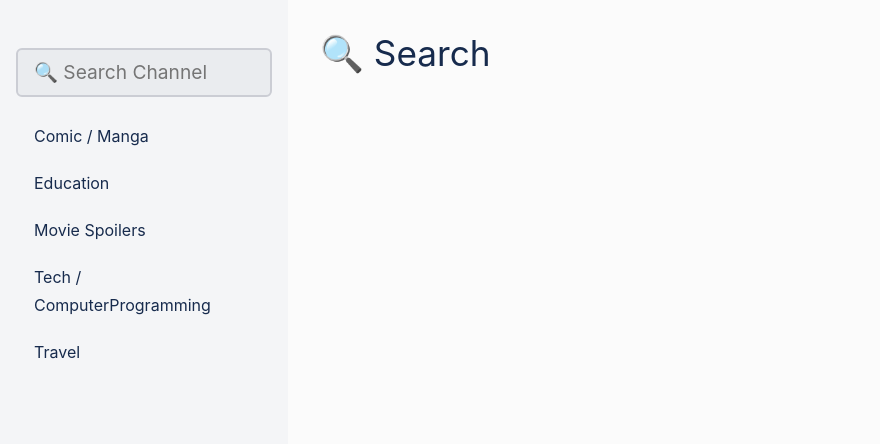
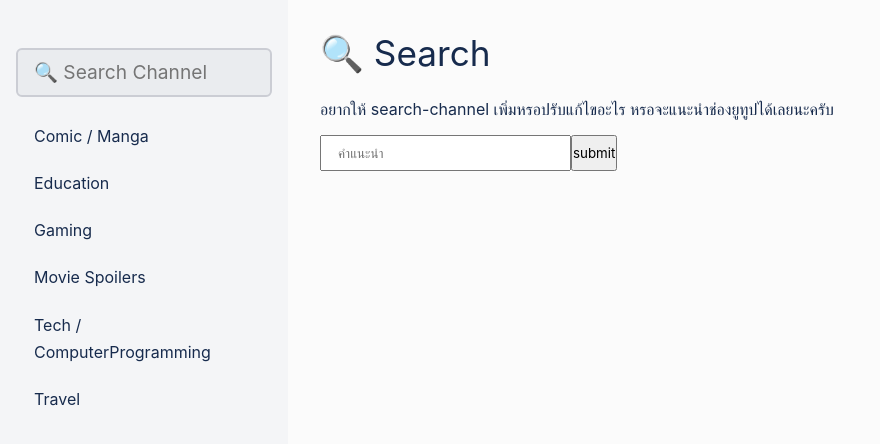
Before and after one commit to nathachai13011997/search-channel, a React (Create React App) app: page /content/cc in a window 1280 px wide. Shown: the top 444 px of the page, without its empty margins (0-880 px from the left). Built offline with nearby package versions, Linux system fonts and the light colour scheme.

Commit message:
search-channel
gaming

```diff
--- a/src/App.jsx
+++ b/src/App.jsx
@@ -3,6 +3,7 @@ import ErrorPage from "./components/errorPage/ErrorPage.jsx";
 import Layout from "./layout/Index.jsx";
 import Contents from "./components/contents/Contents.jsx";
 import Search from "./components/search/Search.jsx";
+import Advice from "./components/advice/Advice.jsx";
 
 import "./App.sass";
 
@@ -20,6 +21,10 @@ const router = createBrowserRouter([
         path: "content/:contactId",
         element: <Contents />,
       },
+      {
+        path: "content/advice",
+        element: <Advice />,
+      },
     ],
   },
 ]);
--- /dev/null
+++ b/src/components/advice/Advice.jsx
@@ -0,0 +1,9 @@
+import React from 'react'
+
+const Advice = () => {
+  return (
+    <div>Advice</div>
+  )
+}
+
+export default Advice
--- a/src/components/contents/Contents.jsx
+++ b/src/components/contents/Contents.jsx
@@ -1,6 +1,14 @@
-import React from "react";
+import React, { useRef, useState } from "react";
 import { useParams } from "react-router-dom";
-import { lists, tech, movieSpoilers, comic, education, travel } from "../../data/channel";
+import {
+  lists,
+  tech,
+  movieSpoilers,
+  comic,
+  education,
+  travel,
+  gaming,
+} from "../../data/channel";
 import "./Contents.sass";
 import { BsYoutube } from "react-icons/bs";
 
@@ -22,23 +30,55 @@ const showContent = (contactId, name) => {
     return movieSpoilers;
   } else if (contactId?.toString() === "cm") {
     return comic;
-  }else if(contactId?.toString() === "ed"){
-    return education
-  }else if(contactId?.toString() === "tr"){
-    return travel
+  } else if (contactId?.toString() === "ed") {
+    return education;
+  } else if (contactId?.toString() === "tr") {
+    return travel;
+  } else if (contactId?.toString() === "ga") {
+    return gaming;
   }
   return [];
 };
 
+const test = [];
+
 const Contents = () => {
   const { contactId, name } = useParams();
+  const dataInput = useRef(null);
+  // const [dataAdvice, setDataAdvice] = useState([])
   const dataLists = showContent(contactId, name).sort((a, b) =>
     a?.name.toLowerCase() > b?.name.toLowerCase() ? 1 : -1
   );
+
+  const handleSubmit = (e) => {
+    const data = dataInput?.current?.value;
+    console.log("data: ", data);
+    test.push(data);
+  };
+
   return (
     <main className="container">
       <div className="p3">
         <h1 className="main">{showTitle(contactId) || "🔍 Search"}</h1>
+        {contactId === "cc" && (
+          <>
+            <p className="main">
+              อยากให้ search-channel เพิ่มหรอปรับแก้ไขอะไร
+              หรอจะแนะนำช่องยูทูปได้เลยนะครับ
+            </p>
+            <div style={{ display: "flex" }}>
+              <input
+                className="px2 py1"
+                placeholder="คำแนะนำ"
+                ref={dataInput}
+              />
+              <button onClick={handleSubmit}>submit</button>
+            </div>
+            {test.map((v) => (
+              <p>{v}</p>
+            ))}
+          </>
+        )}
         {(contactId === "search" || name) && (
           <h2 style={{ marginRight: ".5rem" }}>
             {name?.length >= 3
@@ -46,8 +86,7 @@ const Contents = () => {
               : "Please enter at least 3 characters to search..."}
           </h2>
         )}
-        {
-          dataLists.length > 0 && (
+        {dataLists.length > 0 && (
           <div style={{ display: "flex", alignItems: "center" }}>
             <h2 style={{ marginRight: ".5rem" }}>Channel YouTube</h2>
             <BsYoutube
@@ -58,8 +97,7 @@ const Contents = () => {
               }}
             />
           </div>
-          )
-        }
+        )}
         <div className="contents">
           {dataLists?.map((e, i) => (
             <a className="item" href={`${e.url}`} target={"_blank"} key={i}>
--- a/src/data/channel.js
+++ b/src/data/channel.js
@@ -4,6 +4,8 @@ const lists = [
     { id: "cm", title: "Comic / Manga" },
     { id: "ed", title: "Education" },
     { id: "tr", title: "Travel" },
+    { id: "ga", title: "Gaming" },
+    // { id: "cc", title: "คำแนะนำ" },
   ];
 
 
@@ -202,6 +204,11 @@ const tech = [
         img: "https://yt3.googleusercontent.com/ytc/AL5GRJXev2NIsDYSbxtF7rhC4IaUr8B6MiGw1B5plnmPug=s176-c-k-c0x00ffffff-no-rj",
         url: "https://www.youtube.com/@BroCodez",
         name: "Bro Code"
+    },
+    {
+        img: "https://yt3.googleusercontent.com/ytc/AL5GRJVTAyqax0AbmlTG7dYf_TG214IRIpVfjI1F7a5w0Q=s176-c-k-c0x00ffffff-no-rj",
+        url: "https://www.youtube.com/@borntodev",
+        name: "BorntoDev"
     },
 ]
 
@@ -547,4 +554,32 @@ const travel = [
     },
 ]
 
-export {lists, tech, movieSpoilers, comic, education, travel }
+const gaming = [
+    {
+        img: "https://yt3.googleusercontent.com/ytc/AL5GRJX67ZFY7ez9NN4pOxU474zQ1lQnZv4KkW35XmHDww=s176-c-k-c0x00ffffff-no-rj",
+        url: "https://www.youtube.com/@Guyngid",
+        name: "กาย หงิด"
+    },
+    {
+        img: "https://yt3.googleusercontent.com/sCm-TfRWlQlEDhZdRz8HWSmKKRQKDdbDn731QlH67Xl1iKgB-B-8eSioJA4a7AJMTSpfsfD1=s176-c-k-c0x00ffffff-no-rj",
+        url: "https://www.youtube.com/@pang3pong",
+        name: "แป้งสามป๋องซาว CH"
+    },
+    {
+        img: "https://yt3.googleusercontent.com/ytc/AL5GRJWPlCU2WA2ljfAnJkL1DxaNIk4lHvzZx8kiyj0Jtg=s176-c-k-c0x00ffffff-no-rj",
+        url: "https://www.youtube.com/@kritngi",
+        name: "กิต งายย"
+    },
+    {
+        img: "https://yt3.googleusercontent.com/ytc/AL5GRJXGZwnxxy_nt4JneOr8NUcqX6a-Lsdu74Jdlg0wmw=s176-c-k-c0x00ffffff-no-rj",
+        url: "https://www.youtube.com/@HEARTROCK",
+        name: "HEARTROCKER"
+    },
+    {
+        img: "https://yt3.googleusercontent.com/t7TpW1MxcZZSUAnYxsieSzmc1ZNvu9F1KGaDhd1n8cAzzDnQqA2UcqjrNH3ToXRR0tvWE1WD=s176-c-k-c0x00ffffff-no-rj",
+        url: "https://www.youtube.com/@chickenv7276",
+        name: "Chicken V"
+    },
+]
+
+export {lists, tech, movieSpoilers, comic, education, travel, gaming }
--- a/src/layout/sidebar/Sidebar.jsx
+++ b/src/layout/sidebar/Sidebar.jsx
@@ -1,6 +1,6 @@
-import React, { useState } from 'react'
+import React, { useState } from "react";
 import { Link, useParams, useNavigate } from "react-router-dom";
-import { lists } from '../../data/channel'
+import { lists } from "../../data/channel";
 import "./Sidebar.sass";
 
 // const list = [
@@ -13,23 +13,37 @@ import "./Sidebar.sass";
 const Sidebar = () => {
   const { contactId } = useParams();
   const navigate = useNavigate();
-  const [action, setAction] = useState(false)
+  const [action, setAction] = useState(false);
 
   const handleInputSearch = (e) => {
-    e?.target?.value ? navigate(`content/search/${e?.target?.value}`) : navigate(`content/search`)
-    setAction(false)
-  }
+    e?.target?.value
+      ? navigate(`content/search/${e?.target?.value}`)
+      : navigate(`content/search`);
+    setAction(false);
+  };
 
   const handleChangInputSearch = (e) => {
-    const path = e.target.value ? `content/search/${e.target.value}` : `content/search`
-    navigate(path)
-    setAction(false)
-  }
+    const path = e.target.value
+      ? `content/search/${e.target.value}`
+      : `content/search`;
+    navigate(path);
+    setAction(false);
+  };
 
   const fnChangeAction = () => {
-    setAction(!action)
-  }
+    setAction(!action);
+  };
 
+  const dataLists = lists?.sort((a, b) =>
+    a?.title?.toLowerCase() > b?.title?.toLowerCase() ? 1 : -1
+  );
+
+  // dataLists?.push({
+  //   id: "cc",
+  //   title: "คำแนะนำ"
+  // })
+
+  // console.log("dataLists", dataLists)
 
   return (
     <div>
@@ -37,10 +51,11 @@ const Sidebar = () => {
         <div className="brand">
           <div className="brand-navmenu">
             <a></a>
-            <button className={`menu ${action && "action"}`} onClick={fnChangeAction}>
-              <div>
-                Menu
-              </div>
+            <button
+              className={`menu ${action && "action"}`}
+              onClick={fnChangeAction}
+            >
+              <div>Menu</div>
             </button>
           </div>
         </div>
@@ -53,9 +68,7 @@ const Sidebar = () => {
           />
         </div>
         <ul className={`sidebar-links ${action && "action"}`}>
-          {lists.sort((a, b) =>
-              a?.title.toLowerCase() > b?.title.toLowerCase() ? 1 : -1
-            ).map((value, index) => (
+          {dataLists.map((value, index) => (
               <li key={index}>
                 <Link
                   onClick={fnChangeAction}
```
Lines whose indentation alone changed are shown as unchanged.
